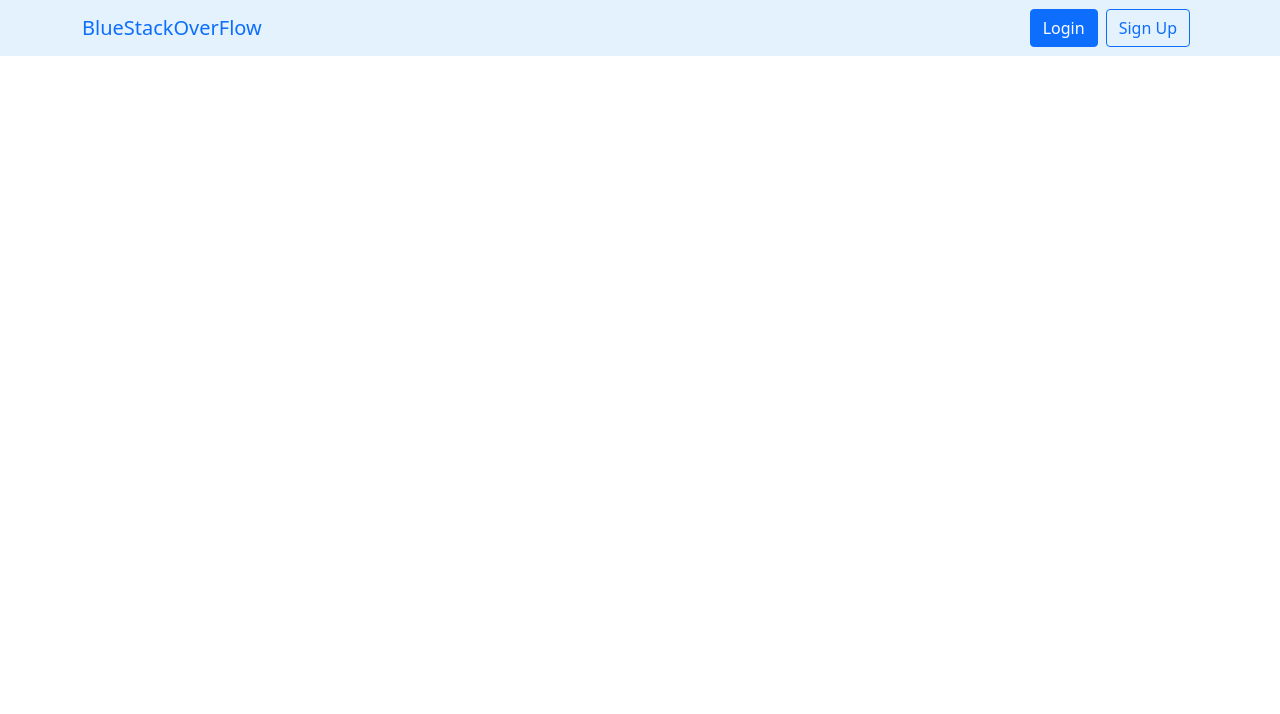
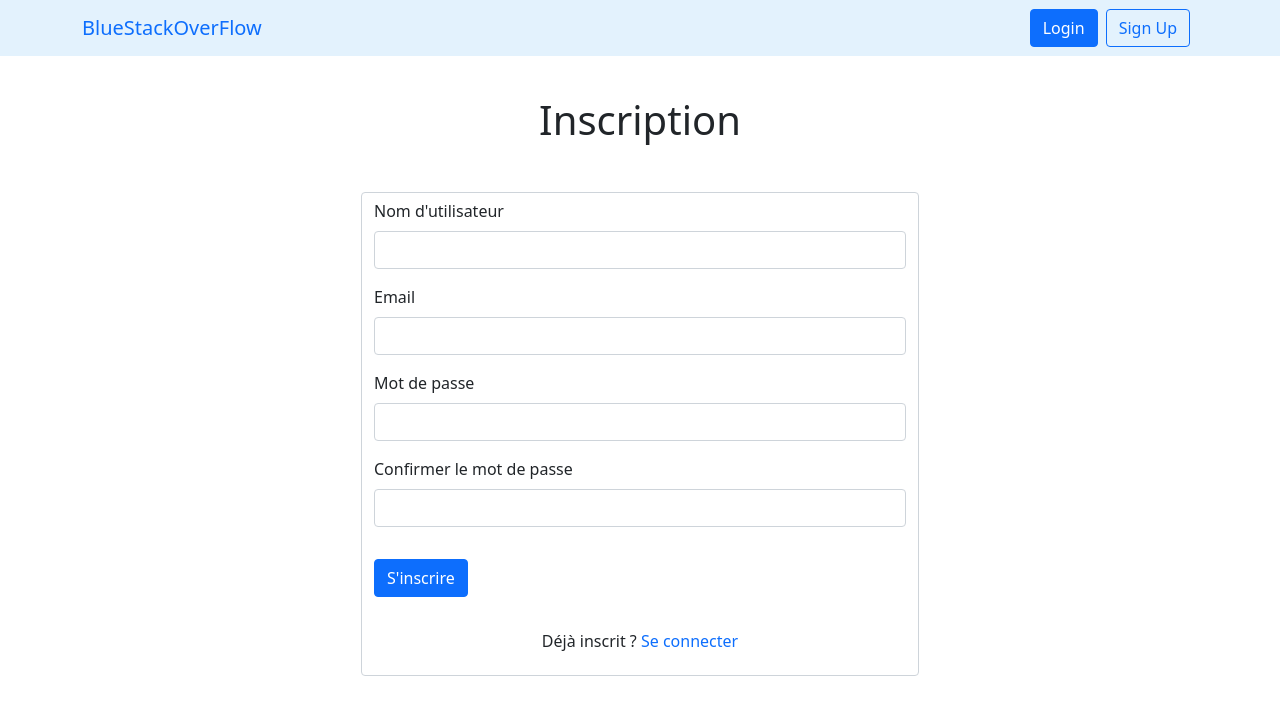
Before and after one commit to MalakayaLvg/blueStackOverFlow-front, a Vue app: page /register in a window 1280 px wide. Shown: the top 714 px of the page. Built offline with nearby package versions, Linux system fonts and the light colour scheme.

Commit message:
register + fix route for dep

```diff
--- a/src/components/Navbar.vue
+++ b/src/components/Navbar.vue
@@ -15,7 +15,7 @@ onMounted(async () => {
   if (isLoggedIn.value) {
     try {
       const token = store.state.token;
-      const response = await axios.get('http://localhost:8000/api/profile/', {
+      const response = await axios.get('https://back-bluestackover.malakayalauvergnat.com/api/profile/', {
         headers: {
           'Authorization': `Bearer ${token}`
         }
@@ -48,7 +48,7 @@ const logout = () => {
       <div>
         <template v-if="!isLoggedIn">
           <a class="btn btn-primary me-2" href="/login">Login</a>
-          <a class="btn btn-outline-primary me-2" href="/">Sign Up</a>
+          <a class="btn btn-outline-primary me-2" href="/register">Sign Up</a>
         </template>
         <template v-else>
           <span class="me-3">Bonjour, {{ username || user.username || 'utilisateur' }}</span>
--- a/src/components/NewPostButton.vue
+++ b/src/components/NewPostButton.vue
@@ -37,7 +37,7 @@ const submitPost = async () => {
         body: postContent.value.trim()
       }
 
-      const response = await axios.post('http://localhost:8000/api/questions/', questionData)
+      const response = await axios.post('https://back-bluestackover.malakayalauvergnat.com/api/questions/', questionData)
 
       if (response.status === 201) {
         emit('post-created', response.data)
--- a/src/router/index.js
+++ b/src/router/index.js
@@ -5,6 +5,7 @@ import Login from '../views/Login.vue'
 import Home from "@/views/Home.vue";
 import Post from "@/views/Post.vue";
 import Profile from "@/views/Profile.vue";
+import Register from "@/views/Register.vue";
 
 const router = createRouter({
     history: createWebHistory(import.meta.env.BASE_URL),
@@ -23,6 +24,14 @@ const router = createRouter({
             path: '/login',
             name: 'Login',
             component: Login,
+            meta: {
+                guestOnly: true
+            }
+        },
+        {
+            path: '/register',
+            name: 'Register',
+            component: Register,
             meta: {
                 guestOnly: true
             }
--- a/src/services/api.js
+++ b/src/services/api.js
@@ -3,7 +3,7 @@ import store from "@/store/index.js";
 import router from "@/router/index.js";
 
 const api = axios.create({
-    baseURL: "http://localhost:8000"
+    baseURL: "https://back-bluestackover.malakayalauvergnat.com"
 })
 
 api.interceptors.request.use(config => {
--- a/src/store/index.js
+++ b/src/store/index.js
@@ -1,6 +1,7 @@
 import { createStore } from "vuex";
 import axios from "axios";
 import { jwtDecode } from "jwt-decode";
+import api from "@/services/api.js";
 
 export default createStore({
     state: {
--- a/src/views/Home.vue
+++ b/src/views/Home.vue
@@ -10,7 +10,7 @@ const allQuestions = ref([]);
 const isSearching = ref(false);
 
 const fetchPosts = () => {
-  fetch("http://localhost:8000/api/questions")
+  fetch("https://back-bluestackover.malakayalauvergnat.com/api/questions")
       .then(res => res.json())
       .then(data => {
         questions.value = data;
--- a/src/views/Login.vue
+++ b/src/views/Login.vue
@@ -1,8 +1,7 @@
 <script setup>
 import { ref, reactive } from 'vue'
 import { useRouter } from 'vue-router'
-import store from '../store' // Import direct du store
-
+import store from '../store'
 const router = useRouter()
 
 const credentials = reactive({
@@ -68,6 +67,9 @@ const submitLogin = async () => {
       <button class="btn btn-primary my-3" type="submit" :disabled="loading">
         {{ loading ? 'Connexion en cours...' : 'Se connecter' }}
       </button>
+      <div class="text-center mt-3">
+        <p>Pas encore inscrit ? <router-link to="/register">Créer un compte</router-link></p>
+      </div>
     </form>
   </div>
 </template>
--- a/src/views/Profile.vue
+++ b/src/views/Profile.vue
@@ -15,7 +15,7 @@ onMounted(async () => {
   try {
     const token = store.state.token;
 
-    const response = await axios.get('http://localhost:8000/api/profile/', {
+    const response = await axios.get('https://back-bluestackover.malakayalauvergnat.com/api/profile/', {
       headers: {
         'Authorization': `Bearer ${token}`
       }
@@ -37,7 +37,7 @@ onMounted(async () => {
 const updateProfile = async () => {
   try {
     const token = store.state.token;
-    const response = await axios.put('http://localhost:8000/api/profile/edit/', {
+    const response = await axios.put('https://back-bluestackover.malakayalauvergnat.com/api/profile/edit/', {
       username: username.value,
       email: email.value,
       ...(password.value ? { password: password.value } : {})
--- /dev/null
+++ b/src/views/Register.vue
@@ -0,0 +1,122 @@
+<script setup>
+import { ref, reactive } from 'vue'
+import { useRouter } from 'vue-router'
+import api from '../services/api'
+const router = useRouter()
+
+const userData = reactive({
+  username: '',
+  email: '',
+  password: '',
+  confirmPassword: ''
+})
+
+const loading = ref(false)
+const error = ref(null)
+const passwordMatch = ref(true)
+
+const validateForm = () => {
+  if (userData.password !== userData.confirmPassword) {
+    passwordMatch.value = false
+    return false
+  }
+  passwordMatch.value = true
+  return true
+}
+
+const submitRegister = async () => {
+  if (!validateForm()) return
+
+  loading.value = true
+  error.value = null
+
+  try {
+    const response = await api.post('/auth/register', {
+      username: userData.username,
+      email: userData.email,
+      password: userData.password
+    })
+
+    if (response.status === 201) {
+      router.push('/login')
+    }
+  } catch (err) {
+    error.value = err.response?.data?.error || 'Une erreur est survenue. Veuillez réessayer.'
+    console.error(err)
+  } finally {
+    loading.value = false
+  }
+}
+</script>
+
+<template>
+  <h1>Inscription</h1>
+
+  <div class="d-flex justify-content-center">
+    <form class="form-control w-50" @submit.prevent="submitRegister">
+      <div class="mb-3">
+        <label class="form-label" for="username">Nom d'utilisateur</label>
+        <input
+            class="form-control"
+            type="text"
+            id="username"
+            v-model="userData.username"
+            required
+        />
+      </div>
+
+      <div class="mb-3">
+        <label class="form-label" for="email">Email</label>
+        <input
+            class="form-control"
+            type="email"
+            id="email"
+            v-model="userData.email"
+            required
+        />
+      </div>
+
+      <div class="mb-3">
+        <label class="form-label" for="password">Mot de passe</label>
+        <input
+            class="form-control"
+            type="password"
+            id="password"
+            v-model="userData.password"
+            required
+        />
+      </div>
+
+      <div class="mb-3">
+        <label class="form-label" for="confirmPassword">Confirmer le mot de passe</label>
+        <input
+            class="form-control"
+            type="password"
+            id="confirmPassword"
+            v-model="userData.confirmPassword"
+            required
+            :class="{ 'is-invalid': !passwordMatch }"
+        />
+        <div v-if="!passwordMatch" class="invalid-feedback">
+          Les mots de passe ne correspondent pas
+        </div>
+      </div>
+
+      <div v-if="error" class="alert alert-danger">
+        {{ error }}
+      </div>
+
+      <button class="btn btn-primary my-3" type="submit" :disabled="loading">
+        {{ loading ? 'Inscription en cours...' : 'S\'inscrire' }}
+      </button>
+
+      <div class="text-center mt-3">
+        <p>Déjà inscrit ? <router-link to="/login">Se connecter</router-link></p>
+      </div>
+    </form>
+  </div>
+</template>
+
+<style scoped>
+
+</style>
```
Also changed, not shown: src/views/Post.vue (+10 -10 lines).
